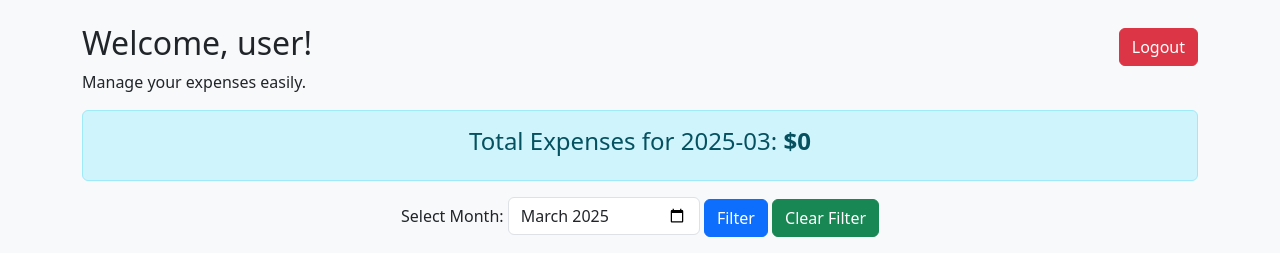
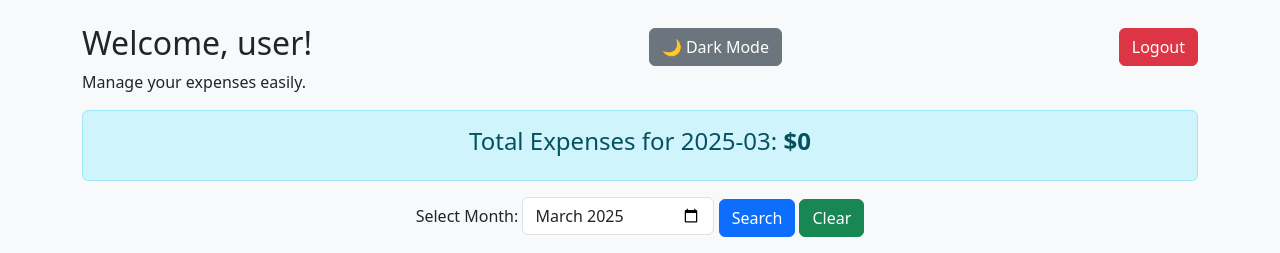
Before and after one commit to Gurram-Spandana/expense-tracker, a Django app: page /list/ in a window 1280 px wide. Shown: the top 253 px of the page. Run offline with Django 5.2, Linux system fonts and the light colour scheme; a user stored in the database is signed in; data comes from the database, SQL or seed files in the repository; some libraries are stand-ins or nearby versions.

Commit message:
Added dark mode toggle feature

```diff
--- a/expenses/templates/expenses/expense_list.html
+++ b/expenses/templates/expenses/expense_list.html
@@ -33,12 +33,24 @@
             font-size: 1.5rem;
             box-shadow: 2px 2px 10px rgba(0, 0, 0, 0.2);
         }
+        .dark-mode {
+            background-color: #121212;
+            color: white;
+        }
+        .dark-mode .table {
+            background-color: #333;
+            color: white;
+        }
+        .dark-mode .table-dark {
+            background-color: #555;
+        }
     </style>
 </head>
 <body class="container mt-4">
 
     <div class="d-flex justify-content-between align-items-center">
         <h2>Welcome, {{ user.username }}!</h2>
+        <button id="darkModeToggle" class="btn btn-secondary">🌙 Dark Mode</button>
         <a href="{% url 'logout' %}" class="btn btn-danger">Logout</a>
     </div>
 
@@ -53,11 +65,9 @@
      <form method="GET" class="text-center mb-3">
         <label for="month">Select Month:</label>
         <input type="month" id="month" name="month" value="{{ selected_month }}" class="form-control d-inline-block w-auto">
-        <button type="submit" class="btn btn-primary">Filter</button>
-        <!-- 🧹 Clear Filter Button: Highlight if viewing current month -->
-        <a href="{% url 'expense_list' %}" class="btn {% if is_current_month %}btn-success{% else %}btn-secondary{% endif %}">
-            Clear Filter
-        </a>
+
+        <button type="submit" class="btn btn-primary">Search</button>
+        <a href="{% url 'expense_list' %}" class="btn {% if is_current_month %}btn-success{% else %}btn-secondary{% endif %}">Clear</a>
     </form>
 
     <table class="table table-hover table-bordered text-center mt-3">
@@ -91,7 +101,28 @@
     <div class="d-flex justify-content-center">
         <a href="{% url 'add_expense' %}" class="btn btn-primary">Add Expense</a>
     </div>
-     <!-- 💰 Display Total Expenses for Logged-in User -->
+    <script>
+        document.addEventListener("DOMContentLoaded", function () {
+            const toggleButton = document.getElementById("darkModeToggle");
+            const body = document.body;
+
+            // Check localStorage for dark mode preference
+            if (localStorage.getItem("darkMode") === "enabled") {
+                body.classList.add("dark-mode");
+            }
+
+            toggleButton.addEventListener("click", function () {
+                body.classList.toggle("dark-mode");
+
+                // Save preference to localStorage
+                if (body.classList.contains("dark-mode")) {
+                    localStorage.setItem("darkMode", "enabled");
+                } else {
+                    localStorage.setItem("darkMode", "disabled");
+                }
+            });
+        });
+    </script>
 
     <script src="https://cdn.jsdelivr.net/npm/bootstrap@5.3.0/dist/js/bootstrap.bundle.min.js"></script>
 </body>
```
